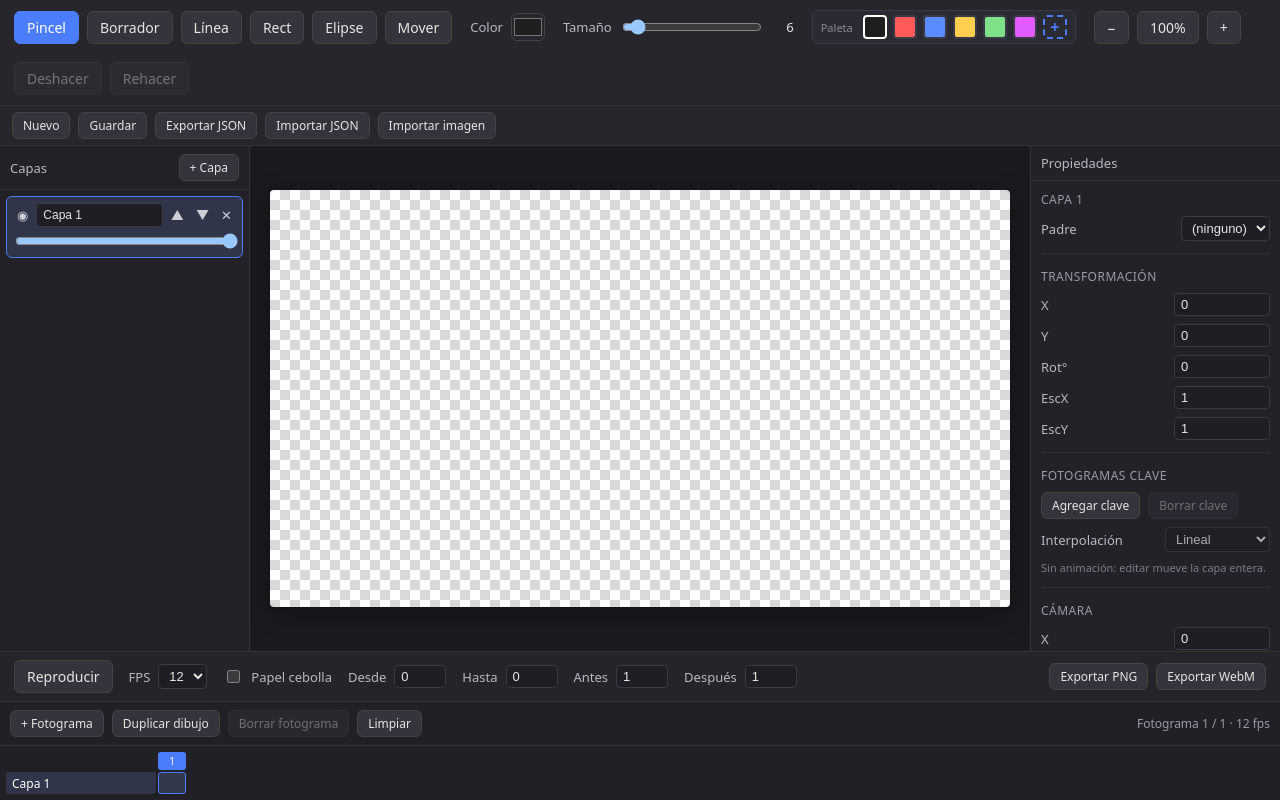
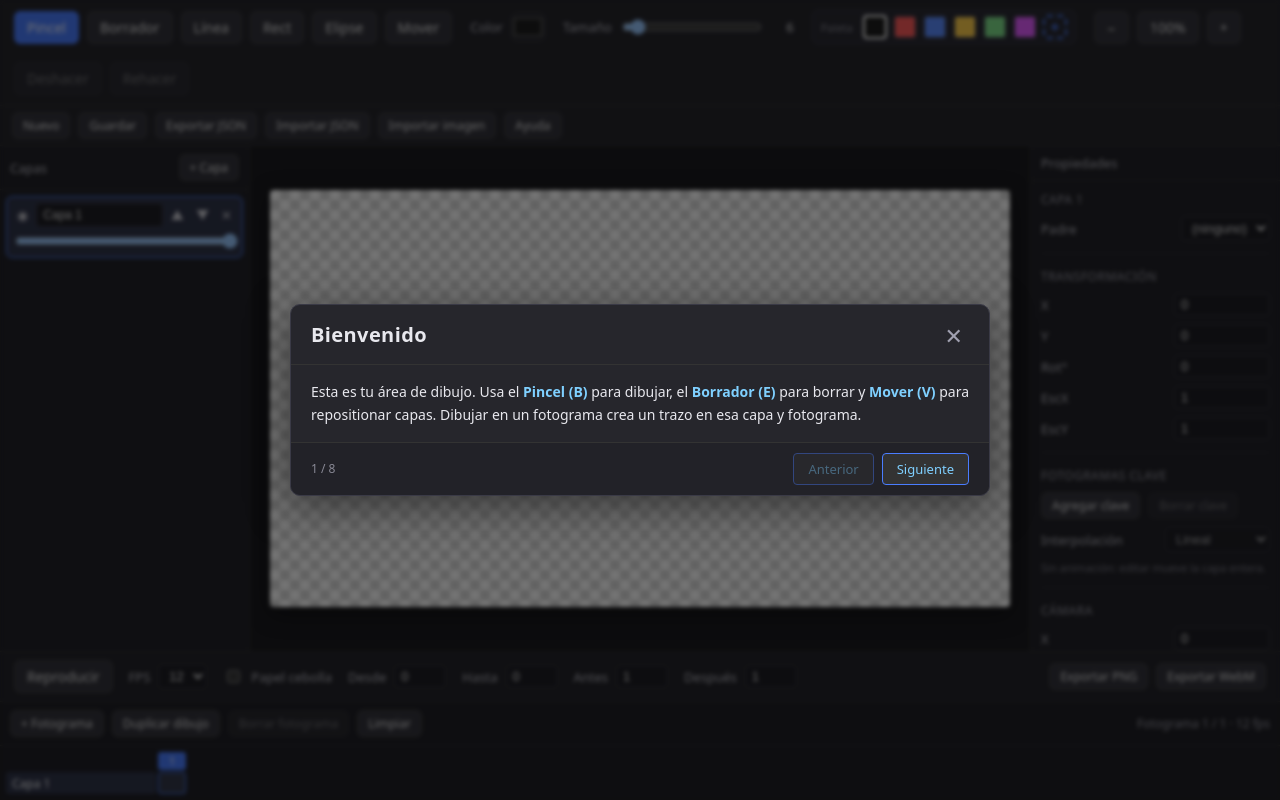
Before and after one commit to horaciolidity/animedit, a React (Vite) app: page / in a window 1280 px wide. Built offline with nearby package versions, Linux system fonts and the light colour scheme.

Commit message:
Fase 12: tutorial/navegación para usuarios nuevos (HelpPanel)

```diff
--- a/src/App.tsx
+++ b/src/App.tsx
@@ -9,6 +9,7 @@ import { Timeline } from './components/Timeline';
 import { PlaybackBar } from './components/PlaybackBar';
 import { PropertiesPanel } from './components/PropertiesPanel';
 import { ProjectBar } from './components/ProjectBar';
+import { HelpPanel } from './components/HelpPanel';
 import { useProject } from './hooks/useProject';
 import { useToolStore } from './state/toolStore';
 import { useUiStore } from './state/uiStore';
@@ -19,6 +20,7 @@ export function App() {
   const [canUndo, setCanUndo] = useState(false);
   const [canRedo, setCanRedo] = useState(false);
   const [ready, setReady] = useState(false);
+  const [showHelp, setShowHelp] = useState(false);
 
   useEffect(() => {
     let cancelled = false;
@@ -50,6 +52,13 @@ export function App() {
       window.clearTimeout(timer);
     };
   }, [engine, ready]);
+
+  useEffect(() => {
+    if (ready && !localStorage.getItem('anim2d:seenHelp')) {
+      localStorage.setItem('anim2d:seenHelp', '1');
+      setShowHelp(true);
+    }
+  }, [ready]);
 
   useEffect(() => {
     const sync = () => {
@@ -140,6 +149,7 @@ export function App() {
       </div>
       <PlaybackBar engine={engine} />
       <Timeline engine={engine} />
+      {showHelp ? <HelpPanel onClose={() => setShowHelp(false)} /> : null}
     </div>
   );
 }
--- /dev/null
+++ b/src/components/HelpPanel.tsx
@@ -0,0 +1,86 @@
+import { useState } from 'react';
+
+export function HelpPanel({ onClose }: { onClose: () => void }) {
+  const [step, setStep] = useState(0);
+
+  const steps: { title: string; body: string }[] = [
+    {
+      title: 'Bienvenido',
+      body:
+        'Esta es tu área de dibujo. Usa el <b>Pincel (B)</b> para dibujar, el <b>Borrador (E)</b> para borrar y <b>Mover (V)</b> para repositionar capas. Dibujar en un fotograma crea un trazo en esa capa y fotograma.',
+    },
+    {
+      title: 'Línea de tiempo y exposición',
+      body:
+        'Cada fila es una capa y cada columna es un fotograma. Haz clic en una celda para elegir el fotograma actual. Si dibujas en un fotograma que está "dentro" de la exposición de otro, se edita el dibujo fuente. Usa <b>Limpiar</b> para vaciar el fotograma actual.',
+    },
+    {
+      title: 'Animación por fotogramas clave',
+      body:
+        'Activa la animación de una capa agregando fotogramas clave en Propiedades. Entre dos claves la capa se interpola automáticamente. Puedes cambiar el tipo de interpolación (lineal, acelerar, desacelerar, suave, escalonado).',
+    },
+    {
+      title: 'Gizmo de transformación',
+      body:
+        'Con la herramienta <b>Mover (V)</b> aparece un recuadro alrededor del dibujo de la capa. Arrastra el centro para mover, las esquinas para escalar y el círculo superior para rotar. Todo se guarda como animación si hay fotogramas clave.',
+    },
+    {
+      title: 'Cámara virtual',
+      body:
+        'La cámara mueve toda la escena como si fuera un encuadre real. Agrégale fotogramas clave en Propiedades → Cámara para hacer acercamientos, viajadas o rotaciones de cámara.',
+    },
+    {
+      title: 'Paleta de colores',
+      body:
+        'Los colores se guardan en la paleta del proyecto. Haz clic en un muestrario para usarlo, o usa el botón <b>+</b> para guardar el color actual. Así mantienes la consistencia entre escenas.',
+    },
+    {
+      title: 'Reproducción y exportación',
+      body:
+        'Presiona <b>Espacio</b> para reproducir. Define <b>Desde</b> y <b>Hasta</b> para repetir solo un rango. Usa <b>Exportar PNG</b> (frame actual) o <b>Exportar WebM</b> (video de la escena).',
+    },
+    {
+      title: 'Atajos rápidos',
+      body:
+        '<b>B</b> Pincel · <b>E</b> Borrador · <b>L</b> Línea · <b>R</b> Rectángulo · <b>O</b> Elipse · <b>V</b> Mover · <b>Espacio</b> Reproducir · <b>+</b> / <b>-</b> Zoom · <b>0</b> Reset vista · <b>Home/End</b> Primer/Último frame · <b>Ctrl+Z</b> Deshacer · <b>Ctrl+Shift+Z</b> Rehacer',
+    },
+  ];
+
+  const isLast = step === steps.length - 1;
+  const current = steps[step];
+
+  return (
+    <div className="help-overlay" onClick={(e) => e.stopPropagation()}>
+      <div className="help-backdrop" onClick={onClose} />
+      <div className="help-panel">
+        <div className="help-header">
+          <h2>{current.title}</h2>
+          <button className="help-close" onClick={onClose}>
+            ✕
+          </button>
+        </div>
+        <div className="help-body">
+          <div dangerouslySetInnerHTML={{ __html: current.body }} />
+        </div>
+        <div className="help-footer">
+          <span className="help-counter">{step + 1} / {steps.length}</span>
+          <div className="help-nav">
+            <button
+              className="help-nav-btn"
+              disabled={step === 0}
+              onClick={() => setStep((s) => Math.max(0, s - 1))}
+            >
+              Anterior
+            </button>
+            <button
+              className="help-nav-btn"
+              onClick={isLast ? onClose : () => setStep((s) => Math.min(steps.length - 1, s + 1))}
+            >
+              {isLast ? 'Cerrar' : 'Siguiente'}
+            </button>
+          </div>
+        </div>
+      </div>
+    </div>
+  );
+}
--- a/src/components/ProjectBar.tsx
+++ b/src/components/ProjectBar.tsx
@@ -4,6 +4,7 @@ import { createProject } from '../core/project';
 import { projectFromJson, projectToJson, saveProject } from '../core/persistence';
 import { useUiStore } from '../state/uiStore';
 import type { PlacedImage } from '../model/types';
+import { HelpPanel } from './HelpPanel';
 
 function downloadText(filename: string, text: string): void {
   const blob = new Blob([text], { type: 'application/json' });
@@ -38,6 +39,7 @@ export function ProjectBar({ engine }: { engine: EditorEngine }) {
   const imageInput = useRef<HTMLInputElement>(null);
   const statusTimer = useRef<number | undefined>(undefined);
   const [status, setStatus] = useState('');
+  const [showHelp, setShowHelp] = useState(false);
 
   const flash = (message: string) => {
     setStatus(message);
@@ -126,6 +128,9 @@ export function ProjectBar({ engine }: { engine: EditorEngine }) {
       <button className="tool small" onClick={() => imageInput.current?.click()}>
         Importar imagen
       </button>
+      <button className="tool small" onClick={() => setShowHelp(true)} title="Ayuda / Tutorial">
+        Ayuda
+      </button>
       {status ? <span className="project-status">{status}</span> : null}
       <input
         ref={fileInput}
@@ -149,6 +154,7 @@ export function ProjectBar({ engine }: { engine: EditorEngine }) {
           e.target.value = '';
         }}
       />
+      {showHelp ? <HelpPanel onClose={() => setShowHelp(false)} /> : null}
     </div>
   );
 }
--- a/src/index.css
+++ b/src/index.css
@@ -506,3 +506,112 @@ button {
   background: #4a7dff;
   color: #fff;
 }
+
+.help-overlay {
+  position: fixed;
+  inset: 0;
+  z-index: 50;
+  display: flex;
+  align-items: center;
+  justify-content: center;
+}
+
+.help-backdrop {
+  position: absolute;
+  inset: 0;
+  background: rgba(0, 0, 0, 0.55);
+  backdrop-filter: blur(2px);
+}
+
+.help-panel {
+  position: relative;
+  width: min(700px, 92%);
+  max-height: 85vh;
+  background: #26262c;
+  border: 1px solid #3a3a46;
+  border-radius: 10px;
+  box-shadow: 0 10px 40px rgba(0, 0, 0, 0.5);
+  display: flex;
+  flex-direction: column;
+  color: #e8e8ee;
+}
+
+.help-header {
+  display: flex;
+  align-items: center;
+  justify-content: space-between;
+  padding: 16px 20px;
+  border-bottom: 1px solid #333;
+}
+
+.help-header h2 {
+  margin: 0;
+  font-size: 20px;
+  letter-spacing: 0.02em;
+}
+
+.help-close {
+  background: transparent;
+  border: none;
+  color: #a0a0b0;
+  font-size: 22px;
+  cursor: pointer;
+  line-height: 1;
+}
+
+.help-close:hover {
+  color: #fff;
+}
+
+.help-body {
+  padding: 16px 20px;
+  font-size: 14px;
+  line-height: 1.6;
+  overflow-y: auto;
+  flex: 1;
+}
+
+.help-body b {
+  color: #7fd0ff;
+}
+
+.help-footer {
+  display: flex;
+  align-items: center;
+  justify-content: space-between;
+  padding: 10px 20px;
+  border-top: 1px solid #333;
+  background: #222228;
+  border-bottom-left-radius: 10px;
+  border-bottom-right-radius: 10px;
+}
+
+.help-counter {
+  font-size: 12px;
+  color: #8a8a96;
+}
+
+.help-nav {
+  display: flex;
+  gap: 8px;
+}
+
+.help-nav-btn {
+  background: #333;
+  border: 1px solid #4a7dff;
+  color: #7fd0ff;
+  padding: 6px 14px;
+  border-radius: 4px;
+  cursor: pointer;
+  font-size: 13px;
+}
+
+.help-nav-btn:hover:not(:disabled) {
+  background: #4a7dff;
+  color: #fff;
+}
+
+.help-nav-btn:disabled {
+  opacity: 0.4;
+  cursor: not-allowed;
+}
```
